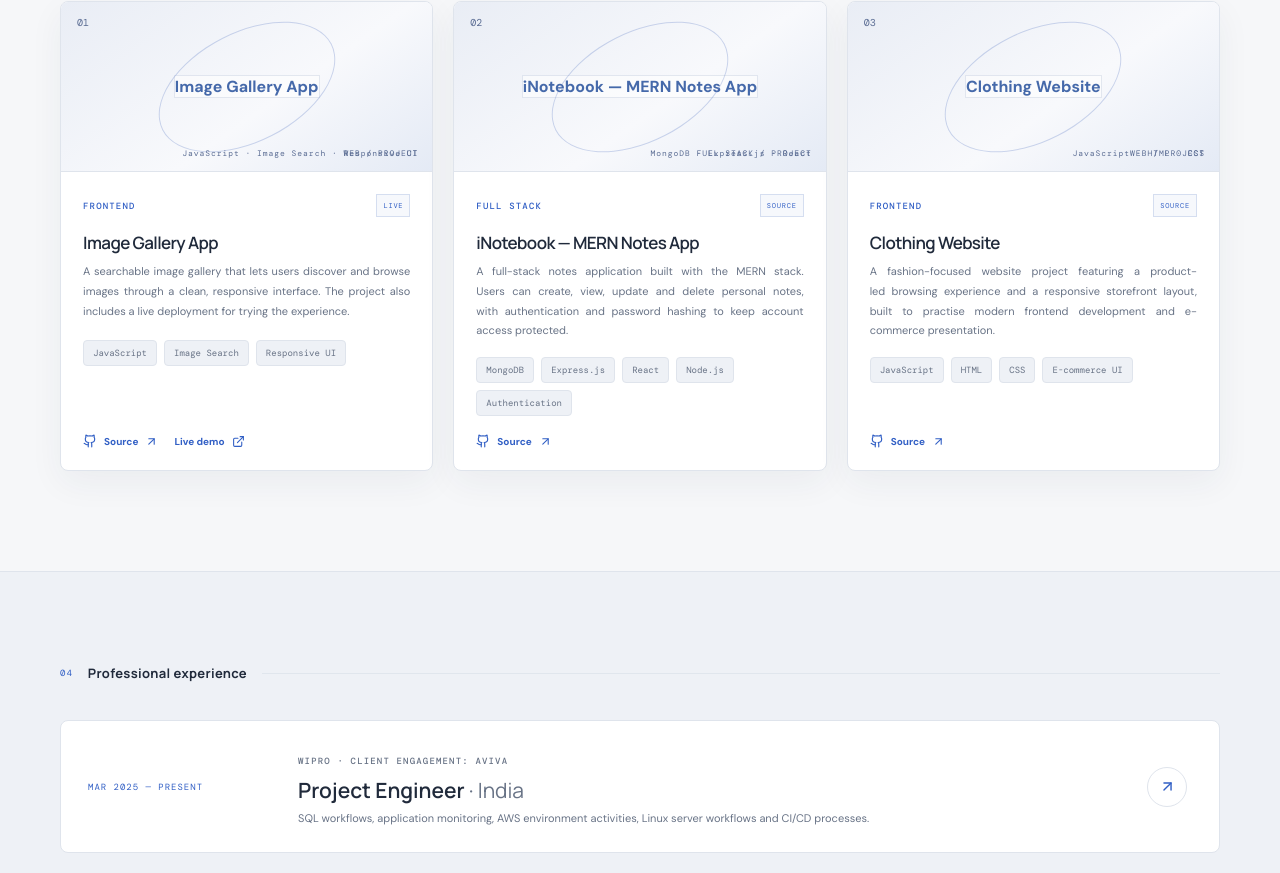
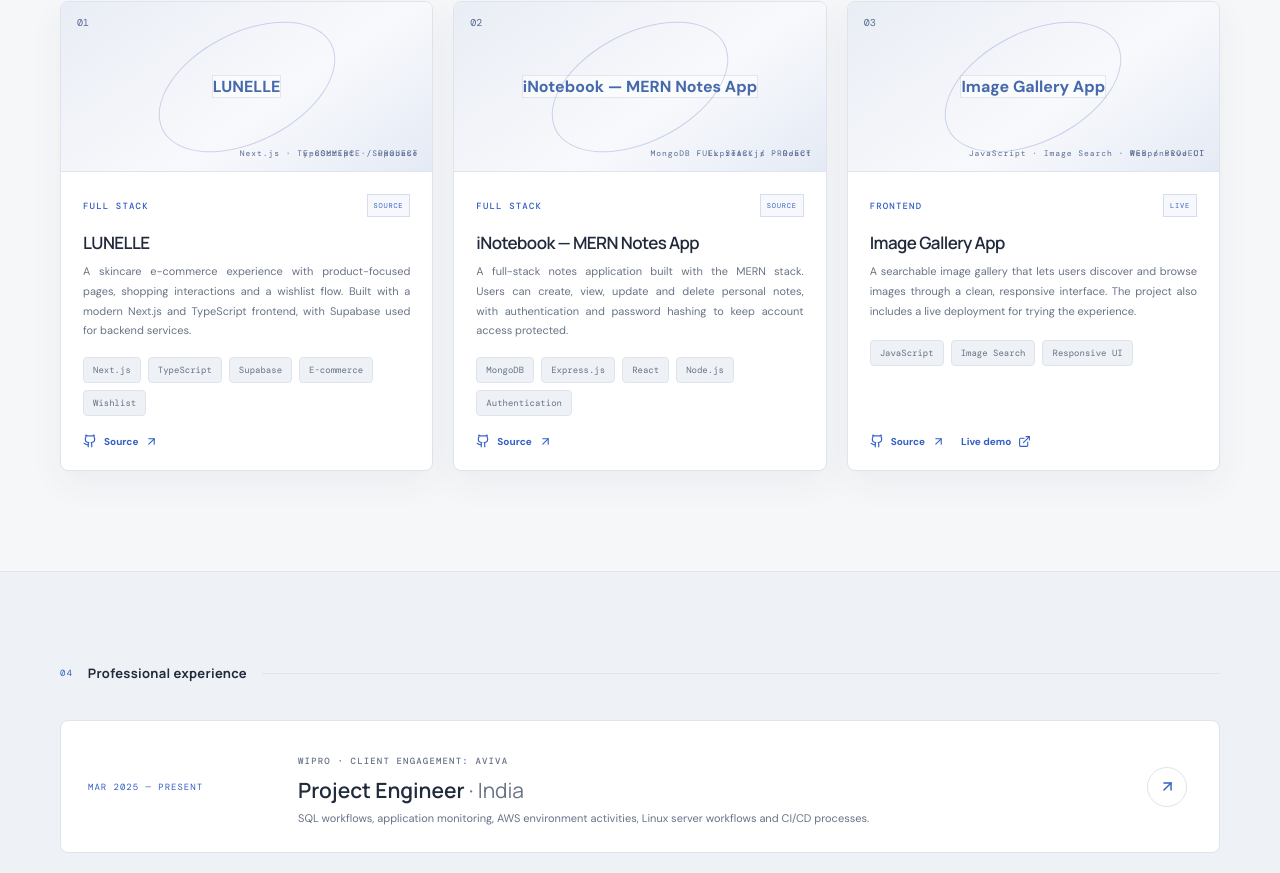
Before and after one commit to codewithdevanshh/portfolio-v2, a React (Vite) app: page /en in a window 1280 px wide. Shown: the part 2346-3219 px from the top of the page. Built offline with nearby package versions, Linux system fonts and the light colour scheme.

Commit message:
Rank portfolio projects by recruiter relevance

```diff
--- a/src/App.jsx
+++ b/src/App.jsx
@@ -265,10 +265,10 @@ function Home({theme,setTheme}){return <Shell theme={theme} setTheme={setTheme}>
 </Shell>}
 function Capability({icon,n,title,text}){return <article className="capability-card"><div className="capability-top"><span>{n}</span>{icon}</div><h3>{title}</h3><p>{text}</p><span className="card-rule"/></article>}
 const projectData=[
- {n:'01',type:'FRONTEND',category:'WEB',title:'Image Gallery App',desc:'A searchable image gallery that lets users discover and browse images through a clean, responsive interface. The project also includes a live deployment for trying the experience.',tags:['JavaScript','Image Search','Responsive UI'],state:'LIVE',url:'https://github.com/codewithdevanshh/Image-Gallery-app',demo:'https://search-gallery.netlify.app'},
+ {n:'01',type:'FULL STACK',category:'E-COMMERCE',title:'LUNELLE',desc:'A skincare e-commerce experience with product-focused pages, shopping interactions and a wishlist flow. Built with a modern Next.js and TypeScript frontend, with Supabase used for backend services.',tags:['Next.js','TypeScript','Supabase','E-commerce','Wishlist'],state:'SOURCE',url:'https://github.com/codewithdevanshh/Lunelle'},
  {n:'02',type:'FULL STACK',category:'FULL STACK',title:'iNotebook — MERN Notes App',desc:'A full-stack notes application built with the MERN stack. Users can create, view, update and delete personal notes, with authentication and password hashing to keep account access protected.',tags:['MongoDB','Express.js','React','Node.js','Authentication'],state:'SOURCE',url:'https://github.com/codewithdevanshh/Note-Pad-Application'},
- {n:'03',type:'FRONTEND',category:'WEB',title:'Clothing Website',desc:'A fashion-focused website project featuring a product-led browsing experience and a responsive storefront layout, built to practise modern frontend development and e-commerce presentation.',tags:['JavaScript','HTML','CSS','E-commerce UI'],state:'SOURCE',url:'https://github.com/codewithdevanshh/clothingwebsite'},
- {n:'04',type:'FULL STACK',category:'E-COMMERCE',title:'LUNELLE',desc:'A skincare e-commerce experience with product-focused pages, shopping interactions and a wishlist flow. Built with a modern Next.js and TypeScript frontend, with Supabase used for backend services.',tags:['Next.js','TypeScript','Supabase','E-commerce','Wishlist'],state:'SOURCE',url:'https://github.com/codewithdevanshh/Lunelle'},
+ {n:'03',type:'FRONTEND',category:'WEB',title:'Image Gallery App',desc:'A searchable image gallery that lets users discover and browse images through a clean, responsive interface. The project also includes a live deployment for trying the experience.',tags:['JavaScript','Image Search','Responsive UI'],state:'LIVE',url:'https://github.com/codewithdevanshh/Image-Gallery-app',demo:'https://search-gallery.netlify.app'},
+ {n:'04',type:'FRONTEND',category:'WEB',title:'Clothing Website',desc:'A fashion-focused website project featuring a product-led browsing experience and a responsive storefront layout, built to practise modern frontend development and e-commerce presentation.',tags:['JavaScript','HTML','CSS','E-commerce UI'],state:'SOURCE',url:'https://github.com/codewithdevanshh/clothingwebsite'},
  {n:'05',type:'UTILITY',category:'UTILITY',title:'Encrypt & Decrypt',desc:'A lightweight browser-based utility for encrypting and decrypting text. The project focuses on a straightforward input-and-output workflow and a simple interface for trying the transformation.',tags:['JavaScript','Encryption','Web Utility'],state:'SOURCE',url:'https://github.com/codewithdevanshh/encrypt-and-decrypt'}
 ]
 function ProjectPreview(){return <div className="project-grid project-grid-preview">{projectData.slice(0,3).map(p=><ProjectCard p={p} key={p.n}/>)}</div>}
```
